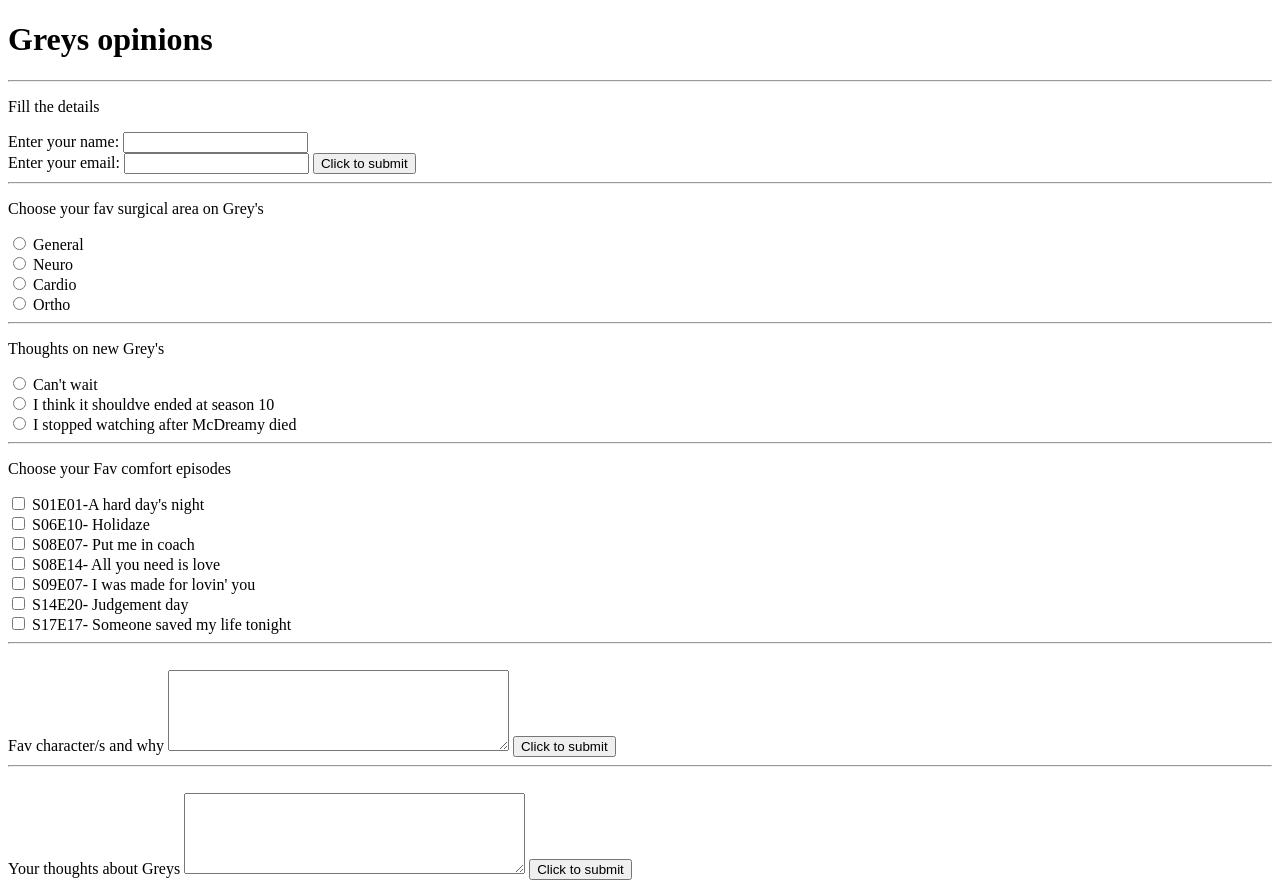
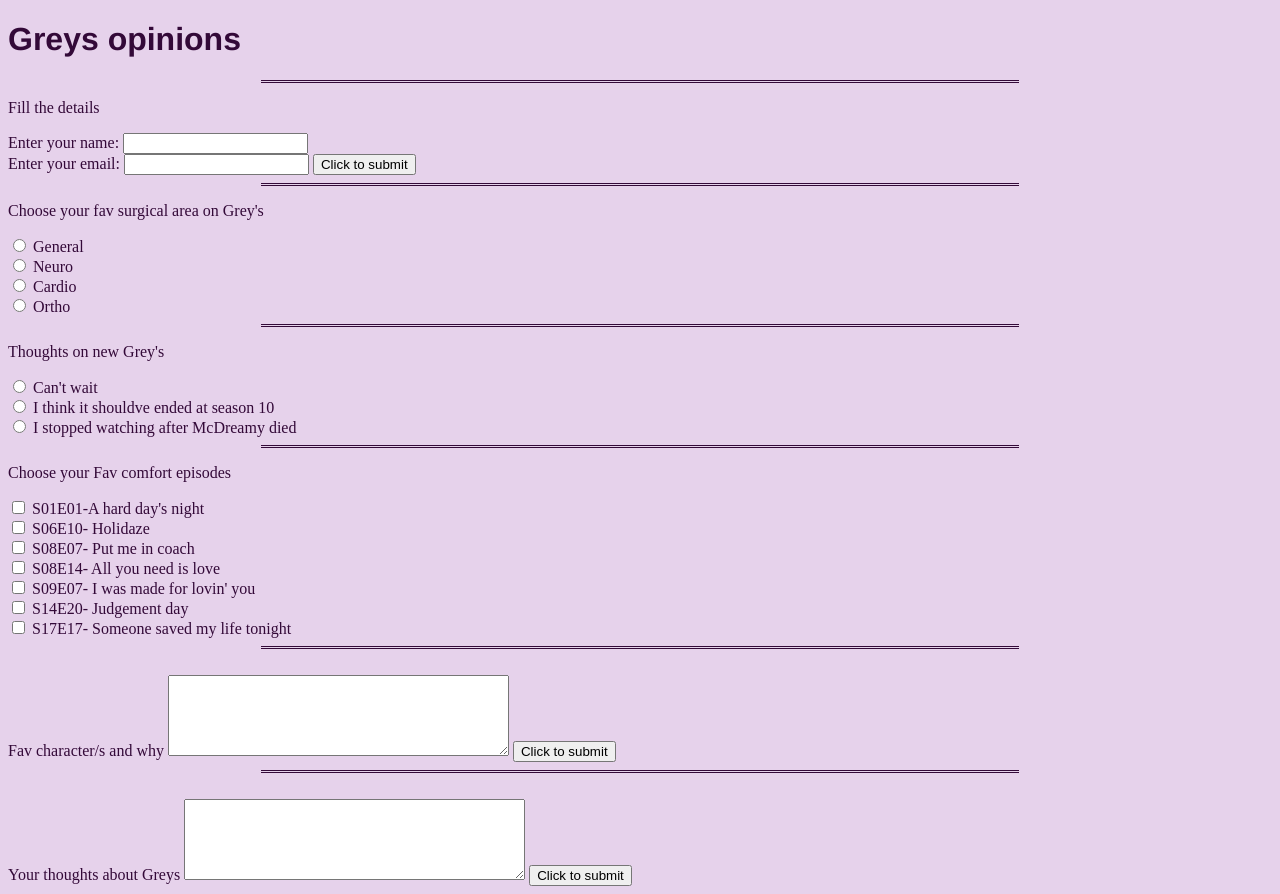
Before and after one commit to hxlsey/Meredith-Grey-Fan-page, a plain HTML site: page contact.html in a window 1280 px wide. Drawn offline with Linux system fonts and the light colour scheme.

Commit message:
Add files via upload

```diff
--- a/contact.html
+++ b/contact.html
@@ -7,6 +7,23 @@
     <title>Greys opinions</title>
 </head>
 <body>
+    <style>
+        hr {
+  border-style: none none double none;
+  width: 60%;
+  border-width: 3px;
+}
+h1 {
+
+  font-family: 'Franklin Gothic Medium', 'Arial Narrow', Arial, sans-serif;
+  font-size: 200%;
+}
+
+body {
+  background-color: rgb(230, 210, 235);
+  color: rgb(51, 9, 56)
+}
+    </style>
     <h1>Greys opinions</h1>
     <hr>
     <p>Fill the details</p>
```
